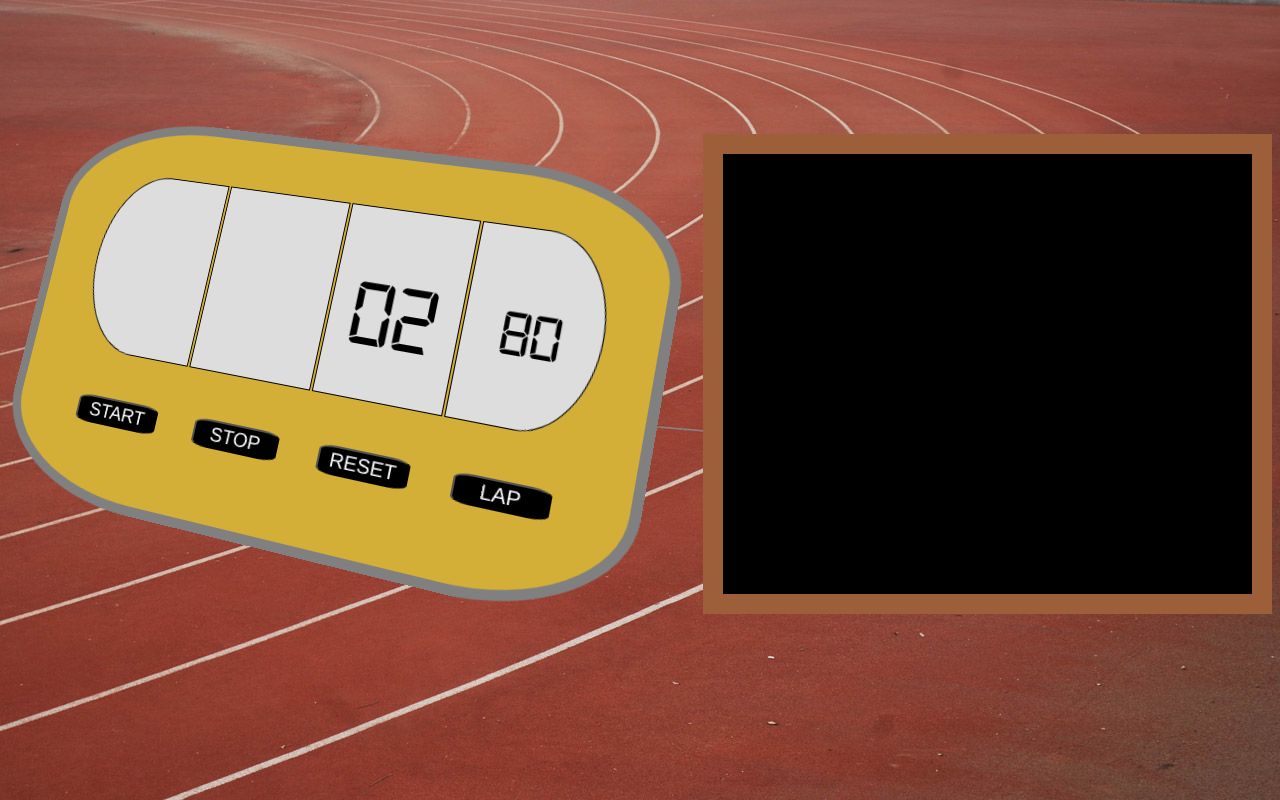
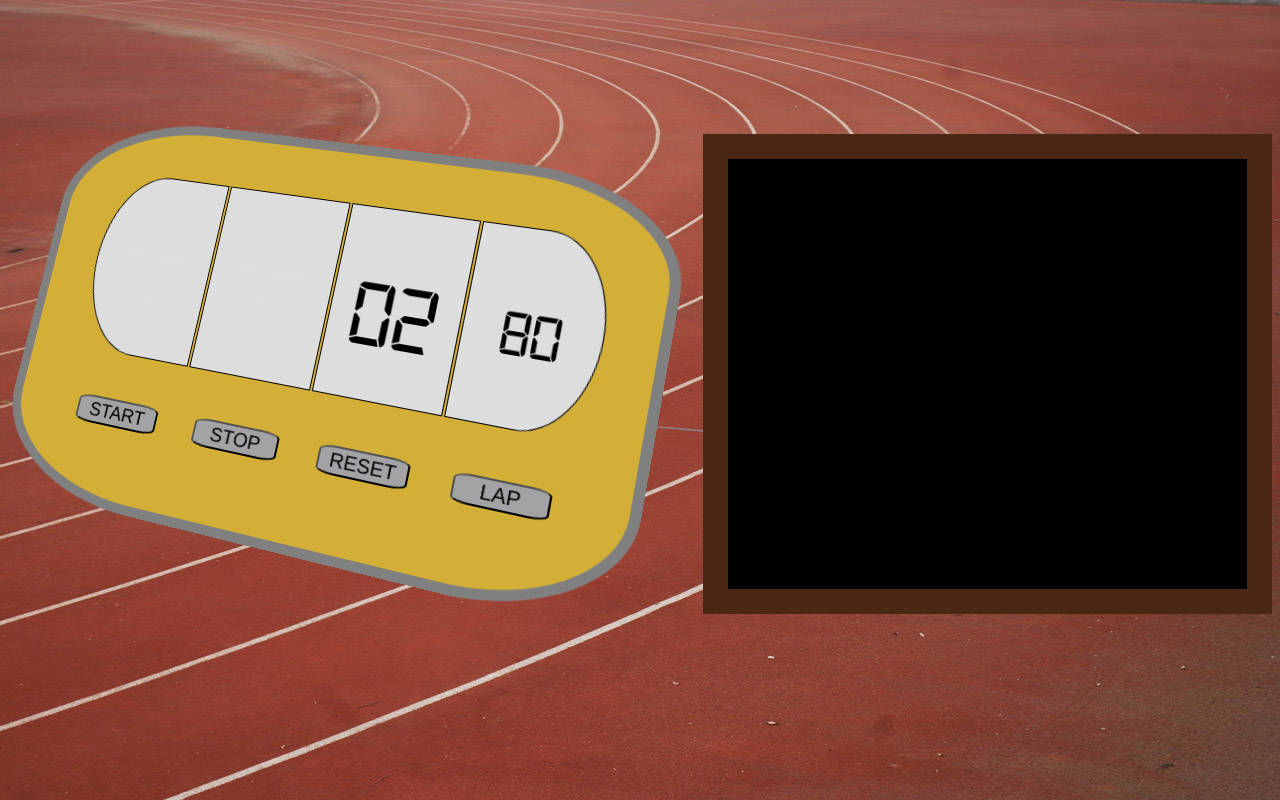
Before and after one commit to fourloops/StopwatchFO, a plain HTML site: page index.html in a window 1280 px wide. Both pictures are taken after a click on the button "START". Drawn offline with Linux system fonts and the light colour scheme; a web font is replaced by a local one.

Commit message:
css polishing buttons

```diff
--- a/display.js
+++ b/display.js
@@ -3,7 +3,9 @@ var blackboard = document.getElementById('blackboard');
 document.getElementById('start').addEventListener('click', start);
 document.getElementById('stop').addEventListener('click', function(){
     stop();
-    document.getElementById('start').innerHTML = 'RESUME';
+    if(T.totElapsed>0){
+        document.getElementById('start').innerHTML = 'RESUME';
+    }
 });
 document.getElementById('reset').addEventListener('click', function(){
     reset();
--- a/stopwatch.js
+++ b/stopwatch.js
@@ -16,8 +16,10 @@ function caltime(){
 }
 
 function start(){
-    T.running = true;
-    T.startTime = caltime();
+    if(!T.running){
+        T.running = true;
+        T.startTime = caltime();
+    }
 }
 
 function stop(){
--- a/style.css
+++ b/style.css
@@ -72,8 +72,12 @@ button {
     margin: 25% 0 25% 0;
     border-radius: 20%;
     font-size: 0.25em;
-    background-color: black;
-    color: white;
+    background-color: #A3A3A5;
+    color: black;
+}
+
+button:focus {
+    outline:0;
 }
 
 td {
@@ -104,7 +108,7 @@ td {
     color: grey;
     z-index:4;
     font-size:50px;
-    border: 20px solid #9C5F3A;
+    border: 25px solid #4A2714;
     line-height: 1em;
     font-family: 'Droid Sans Mono', monospace ;
 }
```
